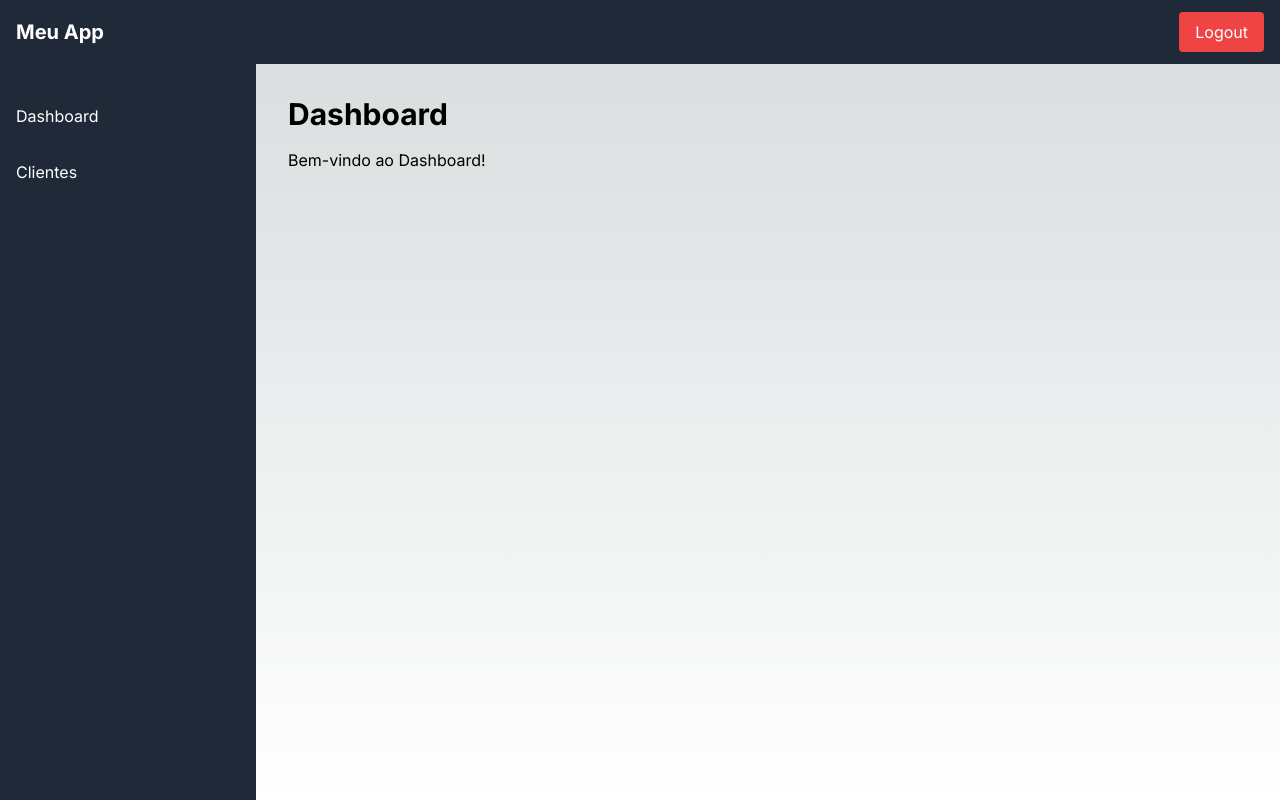
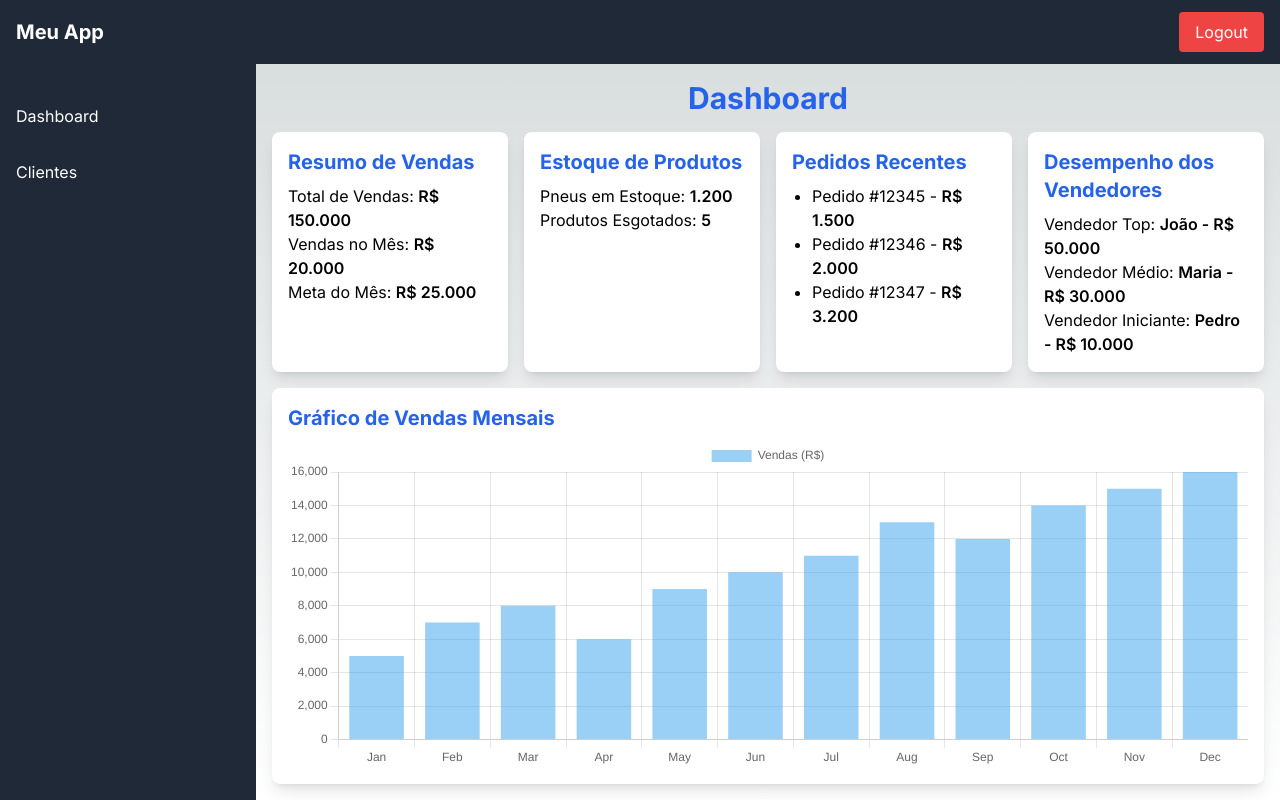
Before and after one commit to cristhiankelm/xbri_test_frontend, a Next.js app: page /dashboard in a window 1280 px wide. Built offline with nearby package versions, Linux system fonts and the light colour scheme.

Commit message:
create base style dashboard

```diff
--- a/package.json
+++ b/package.json
@@ -10,9 +10,11 @@
   },
   "dependencies": {
     "axios": "^1.7.2",
+    "chart.js": "^4.4.3",
     "cookies-next": "^4.2.1",
     "next": "14.2.4",
     "react": "^18",
+    "react-chartjs-2": "^5.2.0",
     "react-dom": "^18"
   },
   "devDependencies": {
--- a/src/app/(authenticated)/dashboard/page.tsx
+++ b/src/app/(authenticated)/dashboard/page.tsx
@@ -1,10 +1,60 @@
 'use client';
 
+import { Bar } from 'react-chartjs-2';
+import { Chart as ChartJS, CategoryScale, LinearScale, BarElement, Title, Tooltip, Legend } from 'chart.js';
+
+ChartJS.register(CategoryScale, LinearScale, BarElement, Title, Tooltip, Legend);
+
 export default function Dashboard() {
+  const salesData = {
+    labels: ['Jan', 'Feb', 'Mar', 'Apr', 'May', 'Jun', 'Jul', 'Aug', 'Sep', 'Oct', 'Nov', 'Dec'],
+    datasets: [
+      {
+        label: 'Vendas (R$)',
+        data: [5000, 7000, 8000, 6000, 9000, 10000, 11000, 13000, 12000, 14000, 15000, 16000],
+        backgroundColor: 'rgba(54, 162, 235, 0.5)',
+      },
+    ],
+  };
+
   return (
-    <div className="p-8">
-      <h1 className="text-3xl font-bold">Dashboard</h1>
-      <p className="mt-4">Bem-vindo ao Dashboard!</p>
+    <div className="h-[calc(100vh-4rem)] flex flex-col p-4">
+      <h1 className="text-3xl font-bold mb-4 text-center text-blue-600">Dashboard</h1>
+
+      <div className="grid grid-cols-1 md:grid-cols-2 lg:grid-cols-4 gap-4 mb-4">
+        <div className="bg-white p-4 rounded-lg shadow-lg hover:shadow-2xl transition-shadow">
+          <h2 className="text-xl font-bold mb-2 text-blue-600">Resumo de Vendas</h2>
+          <p>Total de Vendas: <span className="font-semibold">R$ 150.000</span></p>
+          <p>Vendas no Mês: <span className="font-semibold">R$ 20.000</span></p>
+          <p>Meta do Mês: <span className="font-semibold">R$ 25.000</span></p>
+        </div>
+        <div className="bg-white p-4 rounded-lg shadow-lg hover:shadow-2xl transition-shadow">
+          <h2 className="text-xl font-bold mb-2 text-blue-600">Estoque de Produtos</h2>
+          <p>Pneus em Estoque: <span className="font-semibold">1.200</span></p>
+          <p>Produtos Esgotados: <span className="font-semibold">5</span></p>
+        </div>
+        <div className="bg-white p-4 rounded-lg shadow-lg hover:shadow-2xl transition-shadow col-span-1 md:col-span-2 lg:col-span-1">
+          <h2 className="text-xl font-bold mb-2 text-blue-600">Pedidos Recentes</h2>
+          <ul className="list-disc pl-5">
+            <li>Pedido #12345 - <span className="font-semibold">R$ 1.500</span></li>
+            <li>Pedido #12346 - <span className="font-semibold">R$ 2.000</span></li>
+            <li>Pedido #12347 - <span className="font-semibold">R$ 3.200</span></li>
+          </ul>
+        </div>
+        <div className="bg-white p-4 rounded-lg shadow-lg hover:shadow-2xl transition-shadow col-span-1 md:col-span-2 lg:col-span-1">
+          <h2 className="text-xl font-bold mb-2 text-blue-600">Desempenho dos Vendedores</h2>
+          <p>Vendedor Top: <span className="font-semibold">João - R$ 50.000</span></p>
+          <p>Vendedor Médio: <span className="font-semibold">Maria - R$ 30.000</span></p>
+          <p>Vendedor Iniciante: <span className="font-semibold">Pedro - R$ 10.000</span></p>
+        </div>
+      </div>
+
+      <div className="bg-white p-4 rounded-lg shadow-lg hover:shadow-2xl transition-shadow flex-grow flex flex-col">
+        <h2 className="text-xl font-bold mb-2 text-blue-600">Gráfico de Vendas Mensais</h2>
+        <div className="flex-grow">
+          <Bar data={salesData} options={{ maintainAspectRatio: false }} />
+        </div>
+      </div>
     </div>
   );
 }
```
Also changed, not shown: 1 other file (tests, documents, lock files or other folders).
